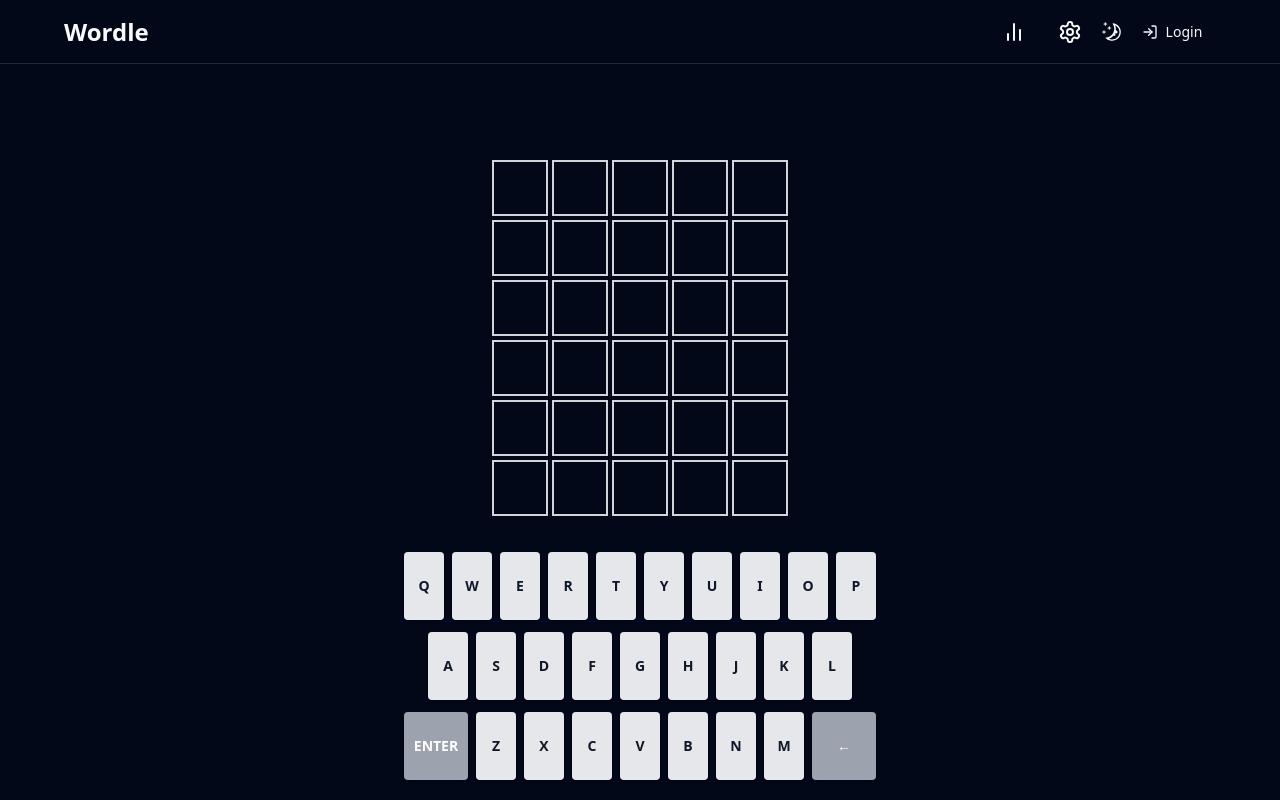
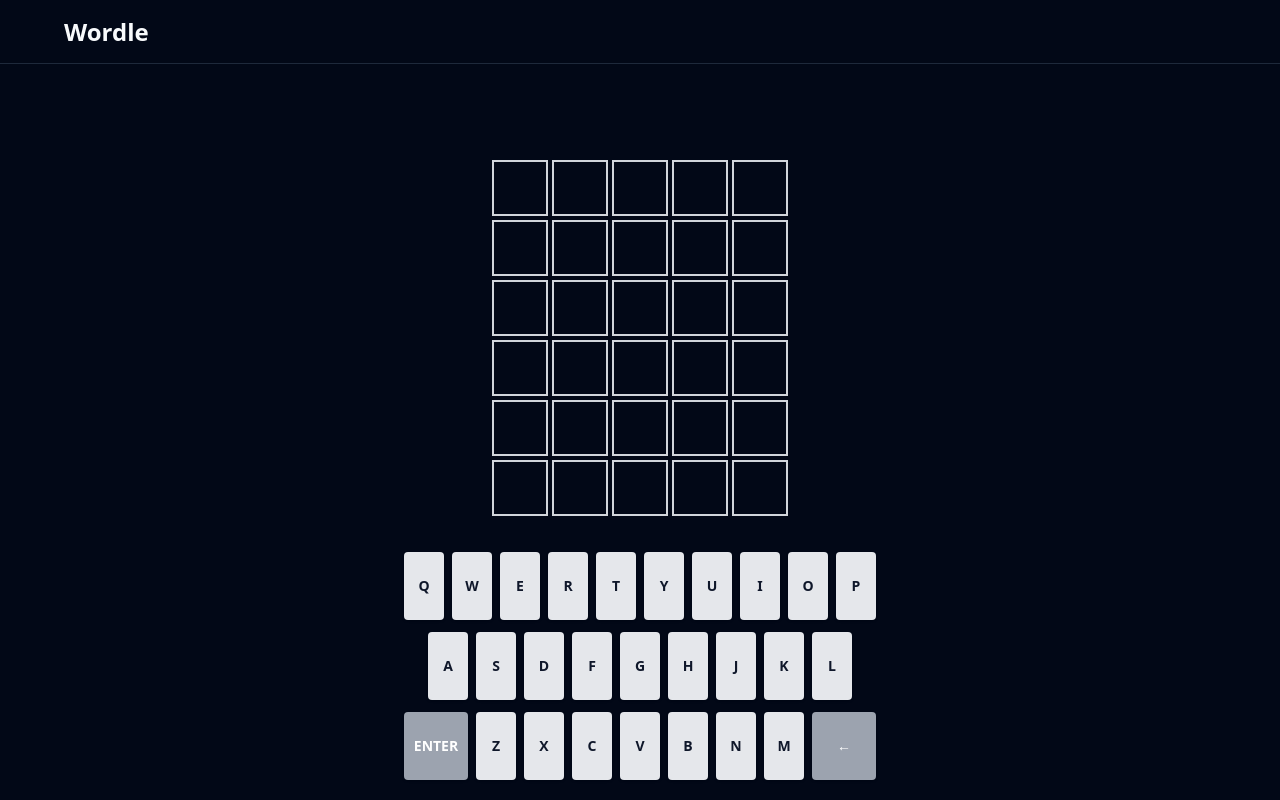
Before and after one commit to lucaszebre/Wordle, a Next.js app: page / in a window 1280 px wide. Built offline with nearby package versions, Linux system fonts and the light colour scheme; no server answers.

Commit message:
change in the dialog

```diff
--- a/src/components/Navbar.tsx
+++ b/src/components/Navbar.tsx
@@ -19,14 +19,14 @@ const Navbar: React.FC<any> = async ({
     const supabase = createClient(cookie);
     const {data,error} = await supabase.auth.getUser();
 
-    const user = await getUser(data.user?.email)
+    // const user = await getUser(data.user?.email)
 
   return (
     <nav className="flex flex-row  items-center h-[4rem] justify-center  w-screen border-b">
         <div className='w-[90%] max-w-[1440px] items-center  relative flex flex-row justify-between'>
             <h1 className="text-2xl font-bold">Wordle</h1>
 
-               <ToggleSignin user={user}/>
+               {/* <ToggleSignin user={user}/> */}
 
         </div>
 
```
